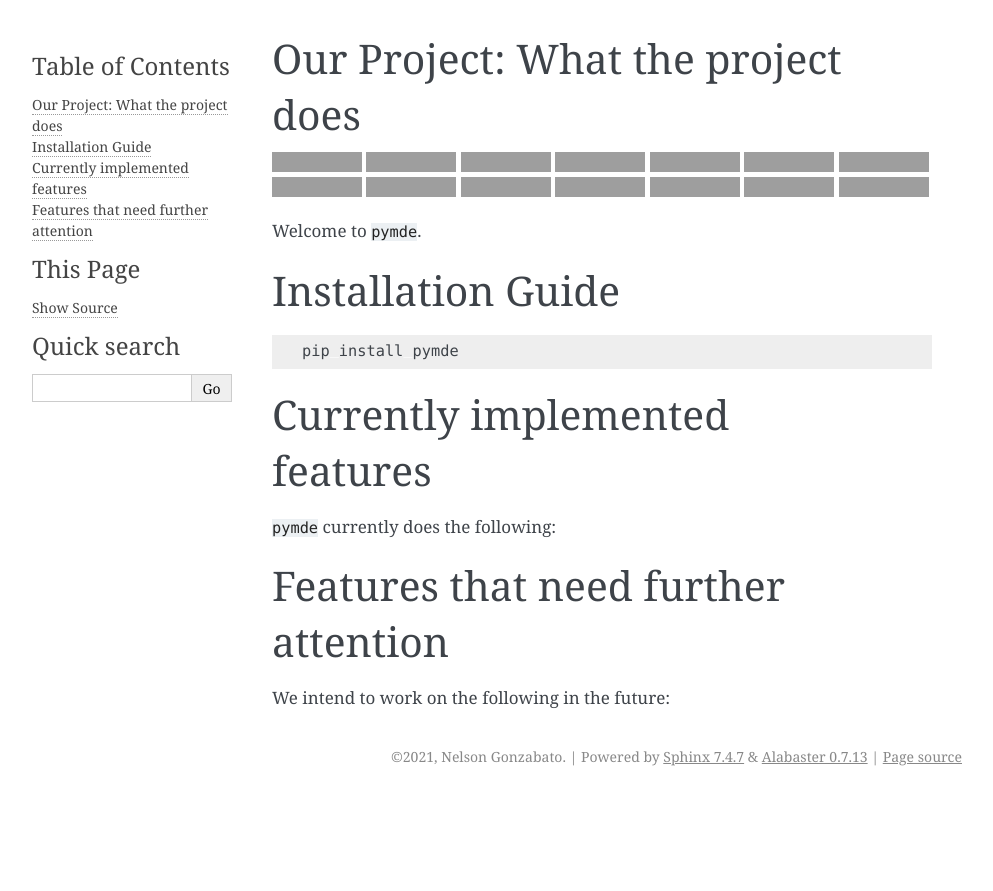
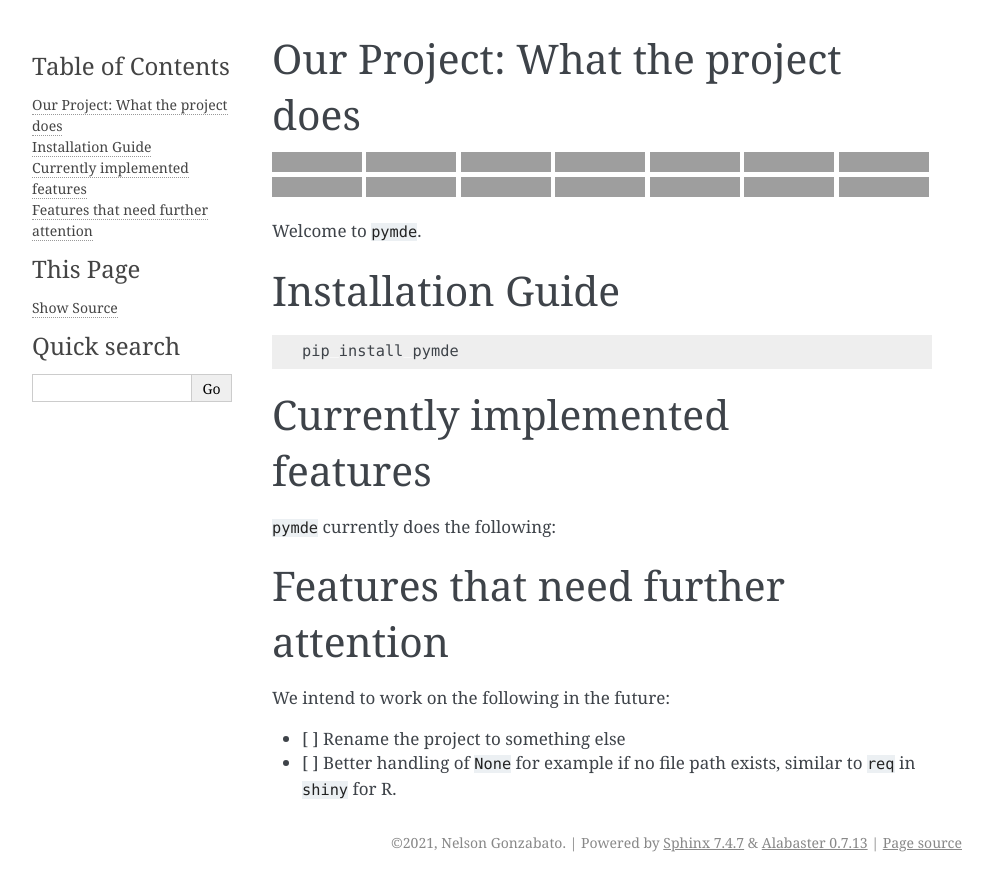
Before and after one commit to Nelson-Gon/pyshinymde, a Sphinx documentation site: the page built from docs/source/README.rst, in a window 1280 px wide, cut to the strip 0-891 px from the top of the page. Shown: the whole strip, without its empty margins (148-1141 px from the left). Built offline with Sphinx 7.4.7, drawn with Linux system fonts in a browser that asks for light colours; the version number is read from the project's files by our own code; grey boxes are pictures that could not be loaded.

Commit message:
Add todo

```diff
--- a/docs/source/README.rst
+++ b/docs/source/README.rst
@@ -91,3 +91,10 @@ Features that need further attention
 ====================================
 
 We intend to work on the following in the future:
+
+
+*
+  [ ] Rename the project to something else
+
+*
+  [ ] Better handling of ``None`` for example if no file path exists, similar to ``req`` in ``shiny`` for R.
```
Also changed, not shown: README.md (+4 -0 lines).
